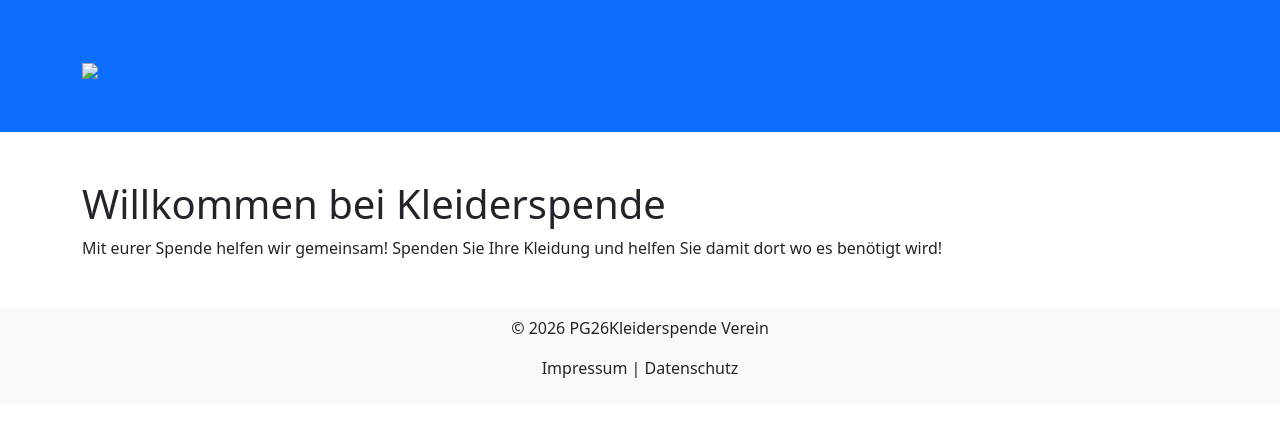
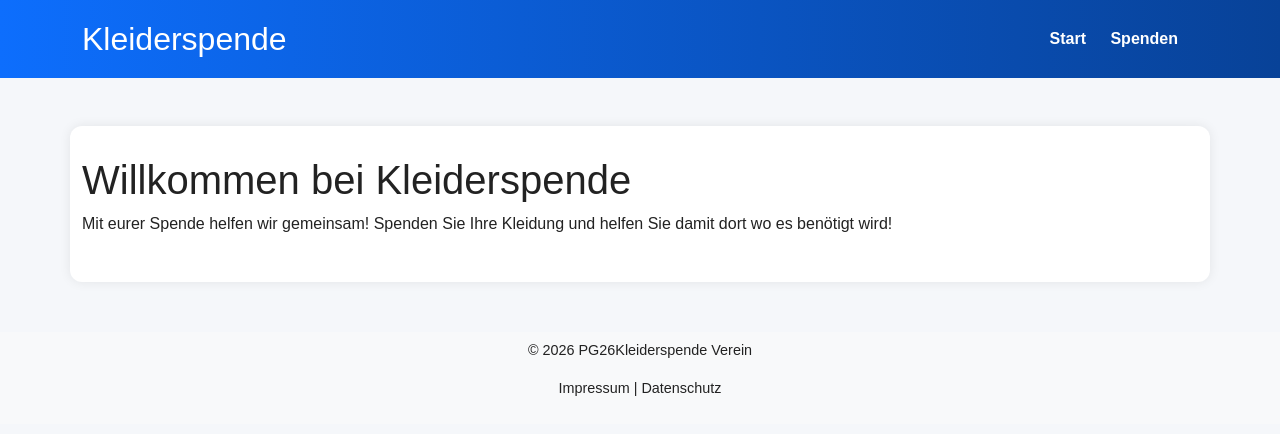
Before and after one commit to petra-g26/Kleiderspende-app, a plain HTML site: page index.html in a window 1280 px wide. Drawn offline with nearby package versions, Linux system fonts and the light colour scheme.

Commit message:
Designanpassungen#

```diff
--- a/css/style.css
+++ b/css/style.css
@@ -0,0 +1,49 @@
+body {
+    background-color: #f5f7fa;
+    font-family: Arial, Helevetica, sans-serif;
+    color: #222;
+}
+header {
+    background: linear-gradient(90deg, #0d6efd, #084298);
+    color: white;
+    padding: 20px;
+}
+header h1 {
+    margin: 0;
+    font-size: 2rem;
+}
+nav a {
+    color: white;
+    text-decoration: none;
+    margin-right: 20px;
+    font-weight: bold;
+}
+nav a:hover {
+    text-decoration: underline;
+}
+main {
+    background: white;
+    padding: 30px;
+    border-radius: 12px;
+    box-shadow: 0 0 12px rgba(0,0,0,0.08);
+    margin-top: 30px;
+}
+.btn-primary {
+    border-radius: 10px;
+    padding: 10px 20px;
+}
+footer {
+    margin-top: 50px;
+    padding: 20px;
+    background: #e9ecef;
+    text-align: center;
+    font-size: 0.9rem;
+}
+@media (max-width: 768px) {
+    header { text-align: center; }
+    nav a {
+        display: block;
+        margin: 10px 0;
+    }
+    main {padding: 20px}
+}
--- a/index.html
+++ b/index.html
@@ -6,21 +6,20 @@
     <title>Kleiderspende</title>
     <!--Bootstrap für Responsivität-->
     <link href="https://cdn.jsdelivr.net/npm/bootstrap@5.3/dist/css/bootstrap.min.css" rel="stylesheet">
+    <link rel="stylesheet" href="css/style.css">
 </head>
 
 <body>
-    <header class="bg-primary text-green text-center p-5">
-        <div class="container d-flex justify-content-between align-items-center">
-            <div>
-                <img src="assets/logo.png" height="50" />
-                <span class="ms-2 fs-4"></span>
-            </div>
+    <header>
+        <div class="container d-flex justify-content-between align-items-center flex-wrap">
+            <h1>Kleiderspende</h1>
+
             <nav>
-                <a href="index.html" class="text-blue me-3">Start</a>
-                <a href="form.html" class="text-green">Spenden</a>
+                <a href="index.html">Start</a>
+                <a href="form.html">Spenden</a>
             </nav>
-            </div>
-        </header>
+        </div>
+    </header>
     <main class="container my-5">
         <h1>Willkommen bei Kleiderspende</h1>
         <p>Mit eurer Spende helfen wir gemeinsam! Spenden Sie Ihre Kleidung und helfen Sie damit dort wo es benötigt wird!</p>
```
Also changed, not shown: confirm.html (+3 -2 lines).
